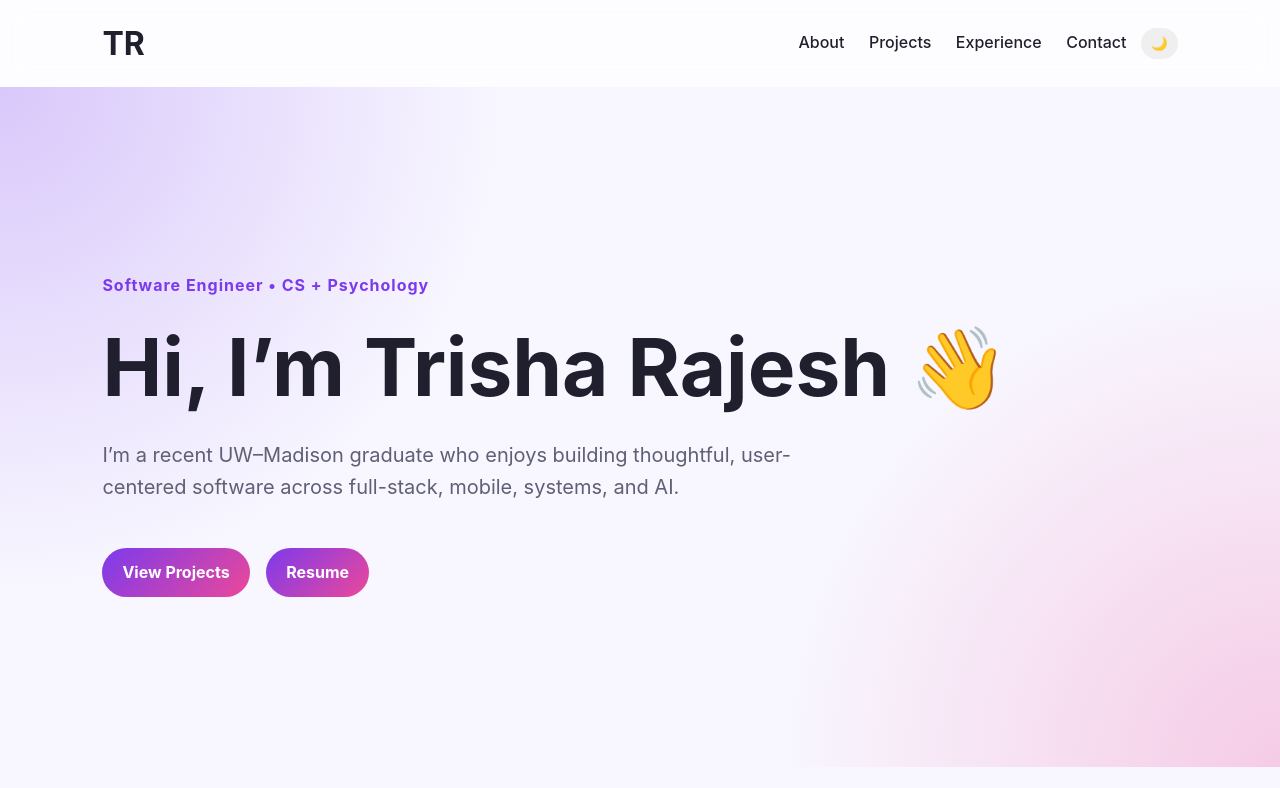
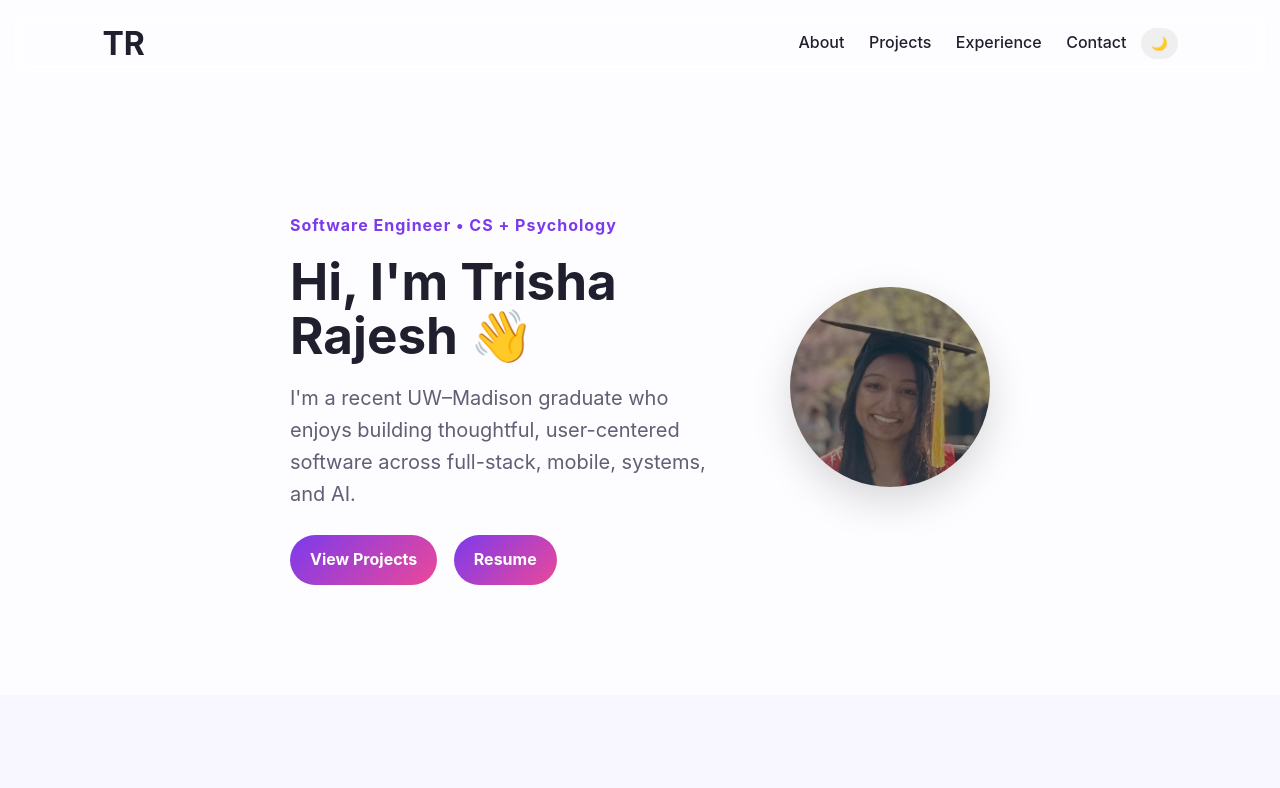
Before and after one commit to trisha-rajesh/trisha-rajesh.github.io, a plain HTML site: page index.html in a window 1280 px wide. Shown: the top 788 px of the page. Drawn offline with Linux system fonts and the light colour scheme.

Commit message:
intro box size changes

```diff
--- a/index.html
+++ b/index.html
@@ -20,18 +20,32 @@
   </nav>
 
   <header class="hero">
+    <div class="hero-content">
+
+        <div class="hero-text-container">
+
             <p class="tag">Software Engineer • CS + Psychology</p>
 
-    <h1>Hi, I’m Trisha Rajesh 👋</h1>
+            <h1>Hi, I'm Trisha Rajesh 👋</h1>
 
             <p class="hero-text">
-      I’m a recent UW–Madison graduate who enjoys building thoughtful,
+                I'm a recent UW–Madison graduate who enjoys building thoughtful,
                 user-centered software across full-stack, mobile, systems, and AI.
             </p>
 
             <div class="buttons">
                 <a href="#projects">View Projects</a>
                 <a href="TrishaRajesh_Resume_v1.docx.pdf" target="_blank">Resume</a>
+            </div>
+
+        </div>
+
+        <div class="hero-image">
+            <img src="images/profile.png"
+                 alt="Trisha Rajesh"
+                 class="profile-picture">
+        </div>
+
     </div>
   </header>
 
--- a/style.css
+++ b/style.css
@@ -60,14 +60,41 @@ button {
 }
 
 .hero {
-  min-height: 85vh;
+  min-height: 20vh;
   padding: 110px 8%;
   display: flex;
   flex-direction: column;
   justify-content: center;
-  background:
+  background: rgba(255,255,255,0.75);
+/*  background:
     radial-gradient(circle at top left, rgba(124,58,237,0.25), transparent 35%),
-    radial-gradient(circle at bottom right, rgba(236,72,153,0.25), transparent 35%);
+    radial-gradient(circle at bottom right, rgba(236,72,153,0.25), transparent 35%);*/
+}
+
+.hero-content{
+    display:flex;
+    justify-content:space-between;
+    align-items:center;
+    gap:60px;
+    max-width:700px;
+    margin:auto;
+}
+
+.hero-text-container{
+    flex:1;
+}
+
+.hero-image{
+    flex:0 0 100px;
+    text-align:center;
+}
+
+.profile-picture{
+    width:200px;
+    height:200px;
+    object-fit:cover;
+    border-radius:50%;
+    box-shadow:0 15px 40px rgba(0,0,0,.15);
 }
 
 .tag {
@@ -77,7 +104,7 @@ button {
 }
 
 h1 {
-  font-size: clamp(2.5rem, 8vw, 5rem);
+  font-size: clamp(2.5rem, 4vw, 5rem);
   line-height: 1.05;
   margin: 10px 0;
 }
```
Also changed, not shown: images/profile.png (added), 1 other file. Lines whose indentation alone changed are shown as unchanged.
